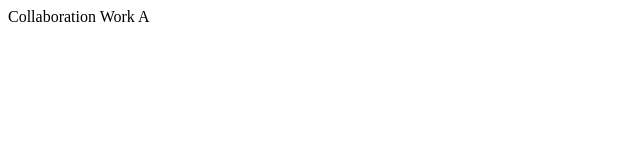
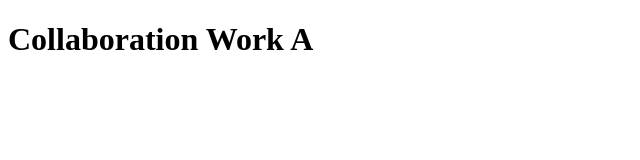
Before and after one commit to qkzm110/worktogether, a plain HTML site: page index.html in a window 1280 px wide. Shown: the whole page, without its empty margins (0-640 px from the left). Drawn offline with Linux system fonts and the light colour scheme.

Commit message:
add <h1> tag

```diff
--- a/index.html
+++ b/index.html
@@ -5,6 +5,6 @@
 	<title></title>
 </head>
 <body>
-	Collaboration Work A
+	<h1>Collaboration Work A</h1>
 </body>
 </html>
```
